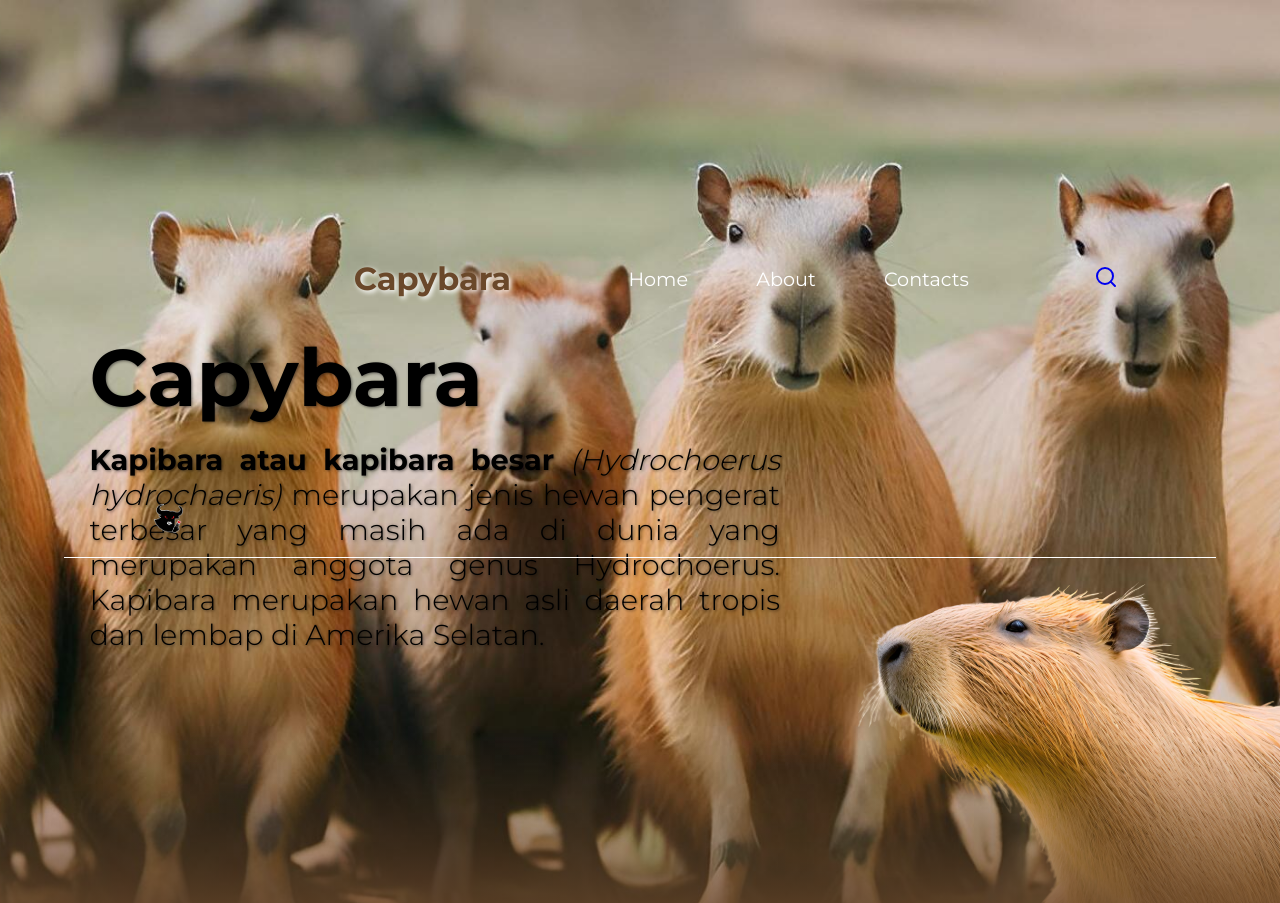
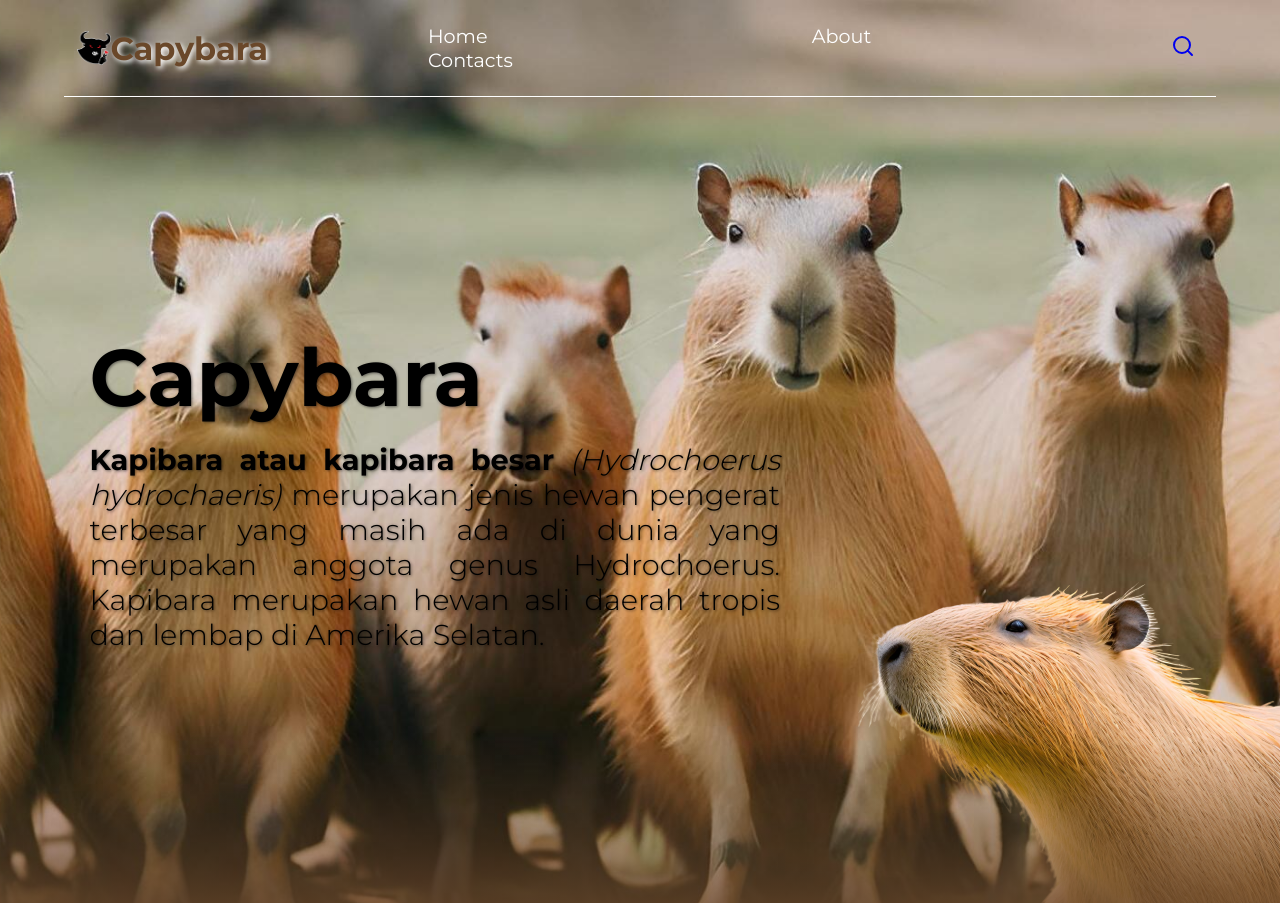
Before and after one commit to Fir3fliesss/Circulus-Ignavus, a plain HTML site: page index.html in a window 1280 px wide. Shown: the top 903 px of the page. Drawn offline with nearby package versions, Linux system fonts and the light colour scheme.

Commit message:
Update style.css

```diff
--- a/style.css
+++ b/style.css
@@ -14,18 +14,21 @@
   }
 
   body {
-  font-family: "Montserrat", sans-serif;
+    font-family: "Montserrat";
     background-color: var(--bg);
     color: #fff;
+    /* min-height: 2000px; */
   }
 
-/* Navbar */
+  /* Navbar Start*/
   .navbar {
     display: flex;
     justify-content: space-between;
     align-items: center;
-  padding: 1.5rem 7%;
+    padding: 1.5rem 1%;
     border-bottom: 1px solid #fff;
+    margin-left: 7%;
+    margin-right: 7%;
     position: fixed;
     top: 0;
     left: 0;
@@ -43,12 +46,14 @@ body {
   .navbar img {
     width: 3%;
     height: auto;
+    padding: 0;
   }
 
   .navbar .navbar-link a {
     color: #fff;
+    display: inline;
     font-size: 1.2rem;
-  margin: 0 2rem;
+    margin: 0 10rem;
   }
 
   .navbar .navbar-link a:hover {
@@ -60,11 +65,12 @@ body {
     margin: 0 0.5rem;
   }
 
-.navbar .navbar-search:hover {
+  .navbar .navbar-search :hover {
     color: #6a482a;
   }
+  /* Navbar End */
 
-/* Landing Page */
+  /* Landing-Page */
   .Landing-page {
     min-height: 100vh;
     display: flex;
@@ -111,12 +117,15 @@ body {
   }
 
   img {
-  max-width: 100%;
-  height: auto;
+    size: 100%;
+    position: relative;
+    /* float: right; */
     padding-top: 30rem;
   }
 
-/* About */
+  /* About Start */
+  /* Coding Satria Start */
+
   .about {
     background-color: #6a482a;
     padding: 3rem 7% 1.5rem;
@@ -151,6 +160,7 @@ img {
   }
 
   .fact-item img {
+    width: 100%;
     max-width: 100%;
     height: auto;
     margin-bottom: 2rem;
@@ -161,7 +171,12 @@ img {
     margin-bottom: 8rem;
   }
 
-/* Contacts */
+  /* Coding Satria End */
+  /* About End */
+
+  /* Contacts Start */
+  /* Coding Vellinn Start */
+
   .contacts {
     background-color: #c6b4a1;
     padding: 3rem 7% 1.5rem;
@@ -199,6 +214,7 @@ img {
   }
 
   .ignavus img {
+    width: 70%;
     max-width: 100%;
     height: auto;
     margin-bottom: 2rem;
@@ -211,7 +227,10 @@ img {
     margin-bottom: 7rem;
   }
 
-/* Footer */
+  /* Coding Vellinn End */
+  /* Contacts End */
+
+  /* Footer Start */
   footer {
     background-color: #6a482a;
     text-align: center;
@@ -245,9 +264,10 @@ footer .link a {
   footer .copyright {
     font-size: 0.8rem;
   }
+  /* Footer End */
 
   /* Media Queries */
-/* Media Query for Laptops (maximum 1366px) */
+  /* Media Query Laptop (maksimum 1366px) */
   @media (max-width: 1366px) {
     .navbar {
       margin-left: 5%;
@@ -255,7 +275,7 @@ footer .copyright {
     }
 
     .navbar-link a {
-    margin: 0 2rem;
+      margin: 0 5rem;
     }
 
     .content {
@@ -263,7 +283,7 @@ footer .copyright {
     }
   }
 
-/* Media Query for Mobile Phones (maximum 450px) */
+  /* Media Query Hp (maksimum 450px) */
   @media (max-width: 450px) {
     .navbar {
       padding: 1rem 0;
@@ -276,7 +296,7 @@ footer .copyright {
     }
 
     .navbar-link a {
-    margin: 0 1rem;
+      margin: 0 2rem;
       font-size: 1rem;
     }
 
```
Lines whose indentation alone changed are shown as unchanged.
